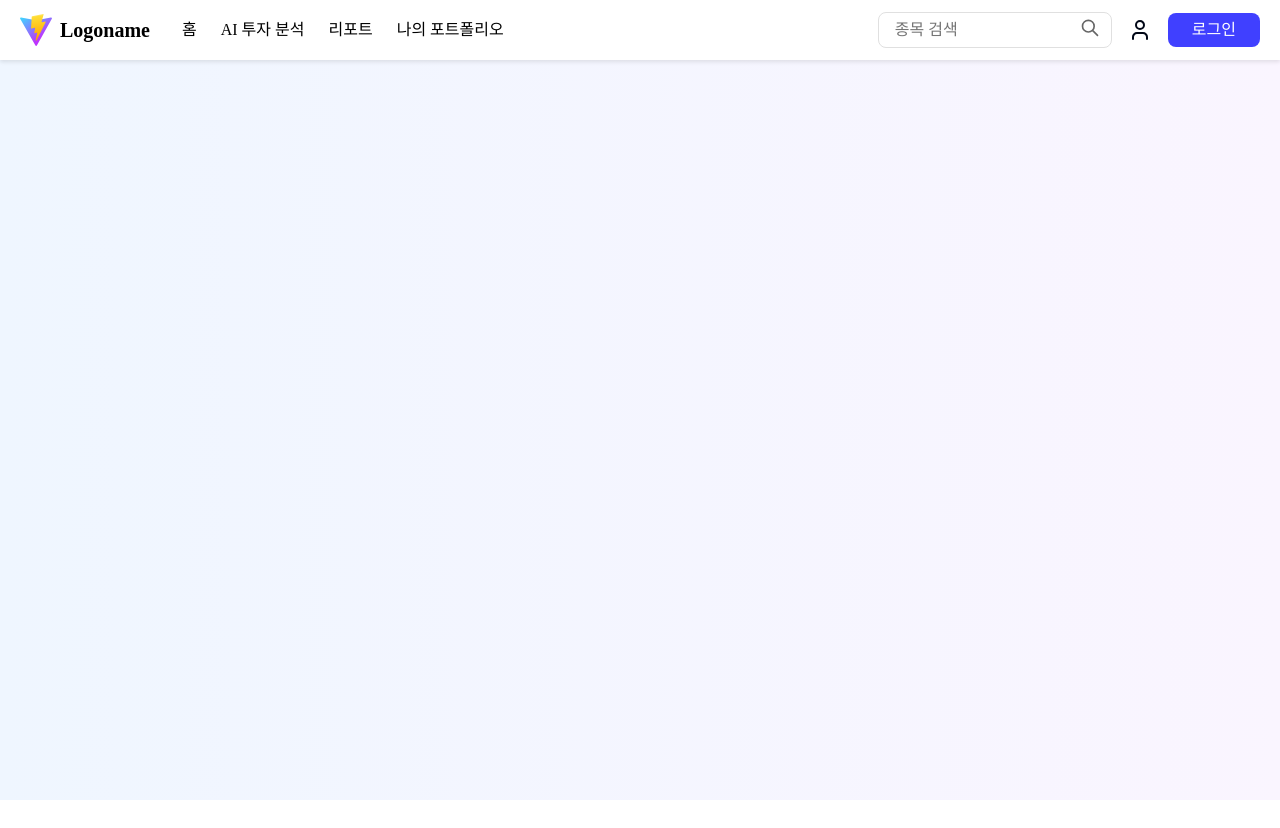
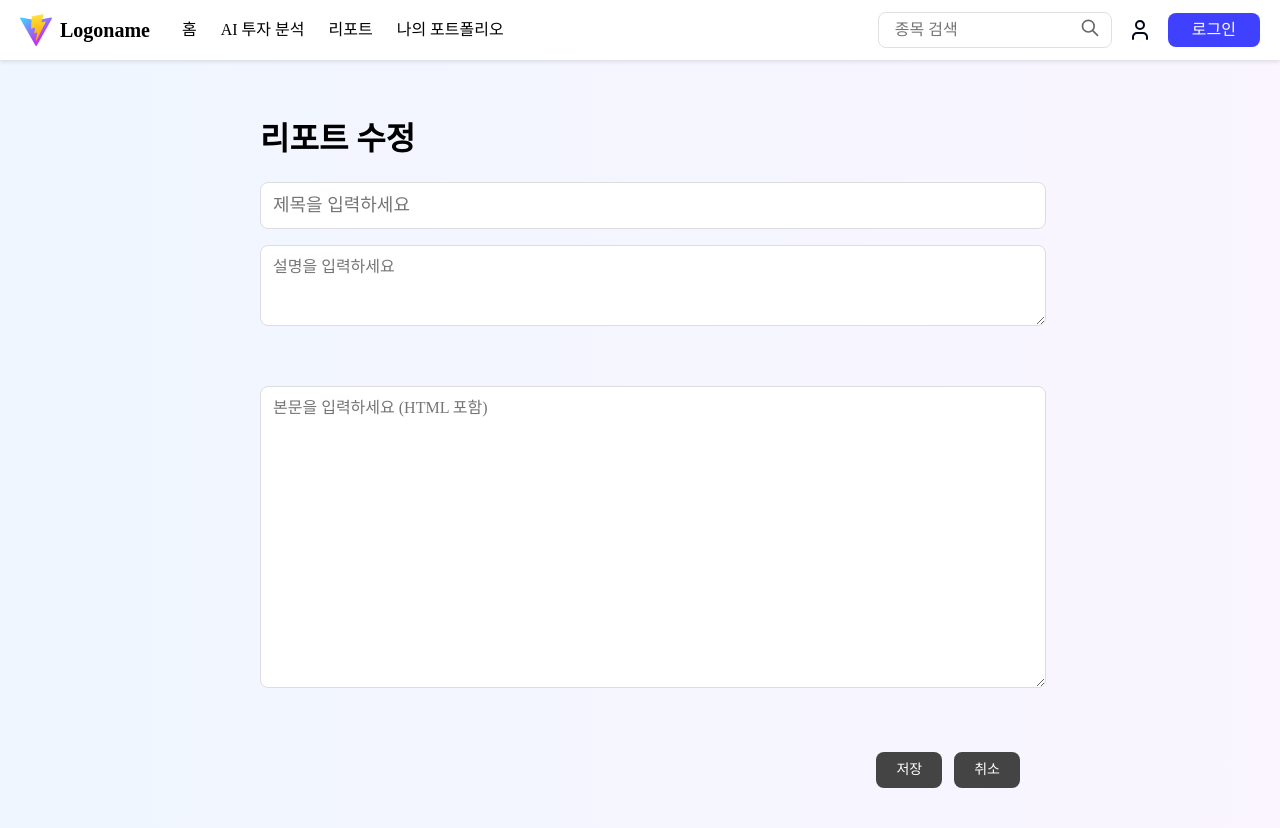
Before and after one commit to JUNCapstoneProject/StockAssistWeb, a React (Vite) app: page /report/1/edit in a window 1280 px wide. Before the commit the page ends 800 px from the top, so only its background shows below. Built offline with nearby package versions, Linux system fonts and the light colour scheme.

Commit message:
리포트페이지 초안 완성

```diff
--- a/src/App.jsx
+++ b/src/App.jsx
@@ -1,6 +1,7 @@
 import { useEffect } from "react";
 import { useDispatch } from "react-redux";
 import { BrowserRouter as Router, Route, Routes } from "react-router-dom";
+import RouteWatcher from "./components/common/RouterWatcher";
 
 import Navbar from "./components/layout/navbar";
 import Home from "./pages/Home";
@@ -11,6 +12,8 @@ import AiAnalysis from "./pages/Aianalysis";
 import EmailVerification from "./pages/EmailVerification";
 import Report from "./pages/Report";
 import ReportDetail from "./pages/ReportDetail";
+import ReportEdit from "./pages/ReportEdit";
+import ReportCreate from "./pages/ReportCreate";
 import {
   setLoginStatus,
   setAccessToken,
@@ -23,11 +26,9 @@ function App() {
   const dispatch = useDispatch();
 
   useEffect(() => {
-    // 페이지 새로고침 여부를 확인하는 플래그
     const navigationEntries = performance.getEntriesByType("navigation");
     const isPageRefresh = navigationEntries[0]?.type === "reload";
 
-    // 새로고침일 때만 로그인 상태 체크
     if (isPageRefresh) {
       (async () => {
         const token = localStorage.getItem("accessToken");
@@ -45,15 +46,15 @@ function App() {
         }
       })();
     } else {
-      // 단순 라우트 변경일 경우 localStorage의 토큰만 확인
       const token = localStorage.getItem("accessToken");
       dispatch(setLoginStatus(!!token));
     }
-  }, [dispatch]); // 컴포넌트 마운트 시 1회만 실행
+  }, [dispatch]);
 
   return (
     <Router>
       <div className="App">
+        <RouteWatcher /> {/* 여기서 경로 감시 */}
         <Navbar />
         <Routes>
           <Route path="/" element={<Home />} />
@@ -64,6 +65,8 @@ function App() {
           <Route path="/verify" element={<EmailVerification />} />
           <Route path="/report" element={<Report />} />
           <Route path="/report/:reportId" element={<ReportDetail />} />
+          <Route path="/report/:reportId/edit" element={<ReportEdit />} />
+          <Route path="/report/create" element={<ReportCreate />} />
         </Routes>
       </div>
     </Router>
--- /dev/null
+++ b/src/components/common/RouterWatcher.jsx
@@ -0,0 +1,24 @@
+// RouteWatcher.jsx
+import { useEffect } from "react";
+import { useLocation } from "react-router-dom";
+
+const RouteWatcher = () => {
+  const location = useLocation();
+
+  useEffect(() => {
+    const path = location.pathname;
+
+    // report 상세 페이지가 아닐 경우에만 삭제
+    if (!path.startsWith("/report/")) {
+      Object.keys(localStorage).forEach((key) => {
+        if (key.startsWith("report_")) {
+          localStorage.removeItem(key);
+        }
+      });
+    }
+  }, [location]);
+
+  return null; // 아무 것도 렌더링하지 않음
+};
+
+export default RouteWatcher;
--- a/src/components/modules/Report/ReportHeader.jsx
+++ b/src/components/modules/Report/ReportHeader.jsx
@@ -1,19 +1,63 @@
 import React from 'react';
 import styled from 'styled-components';
+import { useNavigate } from 'react-router-dom'; // ✅ 추가
 
 const ReportHeader = () => {
+  const navigate = useNavigate(); // ✅ navigate 선언
+
+  const handleCreateClick = () => {
+    navigate('/report/create'); // ✅ 원하는 경로로 이동
+  };
+
   return (
     <HeaderWrapper>
-      <Title>리포트 센터</Title>
-      <Description>
-        진단가 보고서 사용자 리포트를 확인하고 공유하세요
-      </Description>
+      <ContentWrapper>
+        <div>
+          <Title>리포트 센터</Title>
+          <Description>
+            진단가 보고서 사용자 리포트를 확인하고 공유하세요
+          </Description>
+        </div>
+        <CreateButton onClick={handleCreateClick}>
+          <PlusIcon>+</PlusIcon>
+          리포트 작성하기
+        </CreateButton>
+      </ContentWrapper>
     </HeaderWrapper>
   );
 };
 
 const HeaderWrapper = styled.div`
   padding: 40px 0 24px;
+`;
+
+const ContentWrapper = styled.div`
+  display: flex;
+  justify-content: space-between;
+  align-items: flex-start;
+`;
+
+const CreateButton = styled.button`
+  display: flex;
+  align-items: center;
+  gap: 8px;
+  padding: 12px 20px;
+  background-color: #4B3FFF;
+  color: white;
+  border: none;
+  border-radius: 8px;
+  font-size: 14px;
+  font-weight: 500;
+  cursor: pointer;
+
+  &:hover {
+    background-color: #3D32E6;
+  }
+`;
+
+const PlusIcon = styled.span`
+  font-size: 16px;
+  font-weight: 600;
 `;
 
 const Title = styled.h1`
--- /dev/null
+++ b/src/pages/ReportCreate.jsx
@@ -0,0 +1,137 @@
+import React, { useState } from 'react';
+import { useNavigate } from 'react-router-dom';
+import styled from 'styled-components';
+
+const ReportCreate = () => {
+  const navigate = useNavigate();
+
+  const [title, setTitle] = useState('');
+  const [content, setContent] = useState('');
+  const [author] = useState('테크투자러'); // 또는 로그인 사용자 이름
+
+  const handleSubmit = async () => {
+    if (!title.trim() || !content.trim()) {
+      alert('제목과 내용을 모두 입력해주세요.');
+      return;
+    }
+
+    const newReport = {
+      title,
+      content,
+      source: author,
+      date: new Date().toISOString().slice(0, 10),
+      description: content.slice(0, 100), // 간단한 설명 자동 생성
+    };
+
+    // 임시로 localStorage에 저장
+    const reports = JSON.parse(localStorage.getItem('userReports') || '[]');
+    const updatedReports = [...reports, newReport];
+    localStorage.setItem('userReports', JSON.stringify(updatedReports));
+
+    alert('리포트가 저장되었습니다!');
+    navigate('/report');
+  };
+
+  return (
+    <Wrapper>
+      <DateText>{new Date().toISOString().slice(0, 10)}</DateText>
+      <TitleInput
+        value={title}
+        onChange={(e) => setTitle(e.target.value)}
+        placeholder="리포트 제목을 입력하세요"
+      />
+      <AuthorText>작성자: {author}</AuthorText>
+
+      <ContentInput
+        value={content}
+        onChange={(e) => setContent(e.target.value)}
+        placeholder="리포트 내용을 입력하세요"
+      />
+
+      <ButtonGroup>
+        <CancelButton onClick={() => navigate(-1)}>취소</CancelButton>
+        <SaveButton onClick={handleSubmit}>리포트 저장</SaveButton>
+      </ButtonGroup>
+    </Wrapper>
+  );
+};
+
+export default ReportCreate;
+
+const Wrapper = styled.div`
+  max-width: 800px;
+  margin: 40px auto;
+  padding: 24px;
+  background: #fff;
+  border-radius: 8px;
+  box-shadow: 0 2px 8px rgba(0,0,0,0.05);
+`;
+
+const DateText = styled.div`
+  font-size: 14px;
+  color: #999;
+  margin-bottom: 16px;
+`;
+
+const TitleInput = styled.input`
+  font-size: 24px;
+  font-weight: 600;
+  width: 100%;
+  border: none;
+  outline: none;
+  margin-bottom: 8px;
+
+  &::placeholder {
+    color: #aaa;
+  }
+`;
+
+const AuthorText = styled.div`
+  font-size: 14px;
+  color: #666;
+  margin-bottom: 24px;
+  text-align: right;
+`;
+
+const ContentInput = styled.textarea`
+  width: 100%;
+  min-height: 300px;
+  font-size: 16px;
+  padding: 16px;
+  border-radius: 8px;
+  border: 1px solid #ddd;
+  resize: vertical;
+  margin-bottom: 24px;
+
+  &::placeholder {
+    color: #bbb;
+  }
+`;
+
+const ButtonGroup = styled.div`
+  display: flex;
+  justify-content: flex-end;
+  gap: 12px;
+`;
+
+const CancelButton = styled.button`
+  padding: 10px 20px;
+  background: #f5f5f5;
+  border: 1px solid #ccc;
+  border-radius: 8px;
+  cursor: pointer;
+`;
+
+const SaveButton = styled.button`
+  padding: 10px 20px;
+  background: #4B3FFF;
+  color: white;
+  border: none;
+  border-radius: 8px;
+  font-weight: 500;
+  cursor: pointer;
+
+  &:hover {
+    background: #3a31e4;
+  }
+`;
--- a/src/pages/ReportDetail.jsx
+++ b/src/pages/ReportDetail.jsx
@@ -1,38 +1,43 @@
-import React, { useState, useEffect } from 'react';
-import { useParams } from 'react-router-dom';
-import styled from 'styled-components';
+import React, { useState, useEffect } from "react";
+import { useParams, useNavigate } from "react-router-dom";
+import styled from "styled-components";
 
 const ReportDetail = () => {
   const { reportId } = useParams();
+  const navigate = useNavigate();
   const [report, setReport] = useState(null);
   const [isLoading, setIsLoading] = useState(true);
 
   useEffect(() => {
-    const stored = localStorage.getItem("selectedUserReport");
+    const stored = localStorage.getItem(`report_${reportId}`);
     let parsed = null;
 
     if (stored) {
       parsed = JSON.parse(stored);
-      console.log("로컬스토리지에서 불러온 데이터:", parsed);
-      setReport(parsed); // 먼저 로컬 데이터 설정
+      setReport(parsed);
     }
 
     const fetchReportDetail = async () => {
       try {
-        const response = await fetch(`http://localhost:8080/api/reports/${reportId}`, {
-          credentials: 'include'
-        });
+        const response = await fetch(
+          `http://localhost:8080/api/reports/${reportId}`,
+          {
+            credentials: "include",
+          }
+        );
         const data = await response.json();
-        console.log("API 응답 데이터:", data);
 
-        if (data.response) {
-          setReport(prev => ({
-            ...(parsed || prev), // 기존 정보 유지
-            content: data.response.content // content만 덮어씀
-          }));
+        if (data.response?.content) {
+          const updated = {
+            ...(parsed || {}),
+            content: data.response.content,
+            isAuthor: data.response.isAuthor, // ✅ 서버에서 받은 값 반영
+          };
+          setReport(updated);
+          localStorage.setItem(`report_${reportId}`, JSON.stringify(updated));
         }
       } catch (error) {
-        console.error('리포트 상세 정보를 불러오는 중 오류:', error);
+        console.error("리포트 상세 정보를 불러오는 중 오류:", error);
       } finally {
         setIsLoading(false);
       }
@@ -41,39 +46,40 @@ const ReportDetail = () => {
     fetchReportDetail();
   }, [reportId]);
 
-  useEffect(() => {
-    return () => {
-      localStorage.removeItem("selectedUserReport");
-    };
-  }, []);
-
   if (isLoading) return <div>로딩 중...</div>;
   if (!report) return <div>리포트를 찾을 수 없습니다.</div>;
-
-  console.log("현재 report 상태:", report);
 
   return (
     <Container>
       <Header>
         <CategoryInfo>
-          <Category>{report?.category || '카테고리 없음'}</Category>
-          <Date>{report?.date || '날짜 없음'}</Date>
+          <Category>{report.category || "카테고리 없음"}</Category>
+          <Date>{report.date || "날짜 없음"}</Date>
         </CategoryInfo>
-        <Title>{report?.title || '제목 없음'}</Title>
-        <Author>작성자: {report?.source || '작성자 없음'}</Author>
+        <Title>{report.title || "제목 없음"}</Title>
+        <Author>작성자: {report.source || "작성자 없음"}</Author>
       </Header>
       <Content>
-        <Description>{report?.description || '설명 없음'}</Description>
-        {report?.content && (
+        <Description>{report.description || "설명 없음"}</Description>
+        {report.content && (
           <MainContent dangerouslySetInnerHTML={{ __html: report.content }} />
         )}
       </Content>
+
+      {/* ✅ 작성자인 경우에만 수정/삭제 버튼 표시 */}
+      {report.isAuthor && (
+        <ButtonGroup>
+          <ActionButton onClick={() => navigate(`/report/${report.id}/edit`)}>
+            수정
+          </ActionButton>
+          <ActionButton>삭제</ActionButton>
+        </ButtonGroup>
+      )}
     </Container>
   );
 };
 
 export default ReportDetail;
-
 
 const Container = styled.div`
   max-width: 800px;
@@ -126,3 +132,24 @@ const MainContent = styled.div`
   font-size: 16px;
   color: #333;
 `;
+
+const ButtonGroup = styled.div`
+  margin-top: 40px;
+  display: flex;
+  gap: 12px;
+  justify-content: flex-end;
+`;
+
+const ActionButton = styled.button`
+  padding: 10px 20px;
+  font-size: 14px;
+  background-color: #444;
+  color: white;
+  border: none;
+  border-radius: 8px;
+  cursor: pointer;
+
+  &:hover {
+    background-color: #222;
+  }
+`;
--- /dev/null
+++ b/src/pages/ReportEdit.jsx
@@ -0,0 +1,133 @@
+// ReportEdit.jsx
+import React, { useEffect, useState } from "react";
+import { useParams, useNavigate } from "react-router-dom";
+import styled from "styled-components";
+
+const ReportEdit = () => {
+  const { reportId } = useParams();
+  const navigate = useNavigate();
+  const [form, setForm] = useState({ title: "", description: "", content: "" });
+
+  useEffect(() => {
+    const stored = localStorage.getItem(`report_${reportId}`);
+    if (stored) {
+      setForm(JSON.parse(stored));
+    }
+  }, [reportId]);
+
+  const handleSave = async () => {
+    await fetch(`http://localhost:8080/api/reports/${reportId}`, {
+      method: "PUT",
+      headers: { "Content-Type": "application/json" },
+      credentials: "include",
+      body: JSON.stringify(form),
+    });
+
+    localStorage.setItem(`report_${reportId}`, JSON.stringify(form));
+    navigate(`/report/${reportId}`);
+  };
+
+  return (
+    <Container>
+      <Header>
+        <Title>리포트 수정</Title>
+        <InputField
+          type="text"
+          value={form.title}
+          onChange={(e) => setForm({ ...form, title: e.target.value })}
+          placeholder="제목을 입력하세요"
+        />
+        <TextArea
+          value={form.description}
+          onChange={(e) => setForm({ ...form, description: e.target.value })}
+          placeholder="설명을 입력하세요"
+          rows={3}
+        />
+      </Header>
+      <Content>
+        <TextArea
+          value={form.content}
+          onChange={(e) => setForm({ ...form, content: e.target.value })}
+          placeholder="본문을 입력하세요 (HTML 포함)"
+          rows={15}
+        />
+      </Content>
+      <ButtonGroup>
+        <ActionButton onClick={handleSave}>저장</ActionButton>
+        <ActionButton onClick={() => navigate(-1)}>취소</ActionButton>
+      </ButtonGroup>
+    </Container>
+  );
+};
+
+export default ReportEdit;
+
+const Container = styled.div`
+  max-width: 800px;
+  margin: 0 auto;
+  padding: 40px 20px;
+`;
+
+const Header = styled.div`
+  margin-bottom: 40px;
+`;
+
+const Title = styled.h1`
+  font-size: 32px;
+  font-weight: 700;
+  margin-bottom: 24px;
+`;
+
+const Content = styled.div`
+  line-height: 1.6;
+`;
+
+const InputField = styled.input`
+  width: 100%;
+  padding: 12px;
+  margin-bottom: 16px;
+  font-size: 18px;
+  border: 1px solid #ddd;
+  border-radius: 8px;
+
+  &:focus {
+    outline: none;
+    border-color: #666;
+  }
+`;
+
+const TextArea = styled.textarea`
+  width: 100%;
+  padding: 12px;
+  margin-bottom: 16px;
+  font-size: 16px;
+  border: 1px solid #ddd;
+  border-radius: 8px;
+  resize: vertical;
+
+  &:focus {
+    outline: none;
+    border-color: #666;
+  }
+`;
+
+const ButtonGroup = styled.div`
+  margin-top: 40px;
+  display: flex;
+  gap: 12px;
+  justify-content: flex-end;
+`;
+
+const ActionButton = styled.button`
+  padding: 10px 20px;
+  font-size: 14px;
+  background-color: #444;
+  color: white;
+  border: none;
+  border-radius: 8px;
+  cursor: pointer;
+
+  &:hover {
+    background-color: #222;
+  }
+`;
```
Also changed, not shown: src/components/common/ContentList.jsx (+8 -9 lines), src/pages/Report.jsx (+12 -15 lines).
